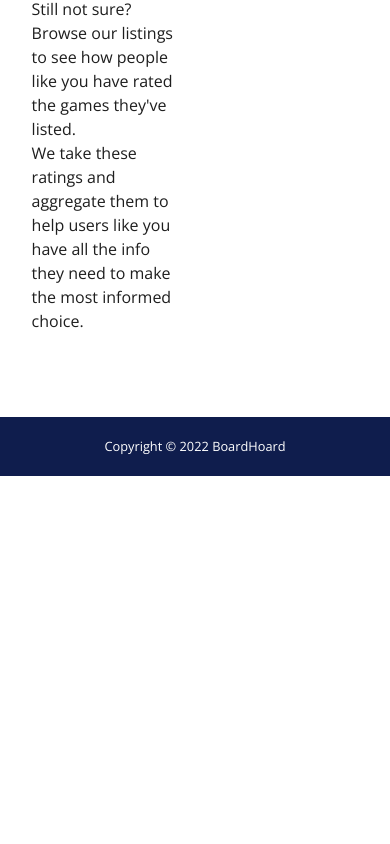
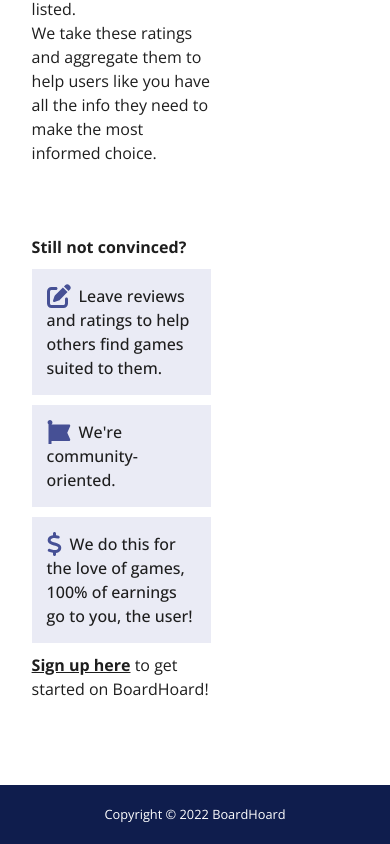
Before and after one commit to BesteSevinc/appDesign, a React (Create React App) app in the folder frontend/: page /aboutus in a window 390 px wide. Shown: the part 921-1765 px from the top of the page. Before the commit the page ends 1397 px from the top, so only its background shows below. Built offline with nearby package versions, Linux system fonts and the light colour scheme; a web font is replaced by a local one.

Commit message:
Finished ABout Us page, added responsiveness.

```diff
--- a/frontend/src/about.css
+++ b/frontend/src/about.css
@@ -15,3 +15,12 @@
     width: 50%;
     margin: 1em 1em 15% 1em;
 }
+.about-cta a{
+    text-decoration: underline;
+    font-weight: bold;
+}
+@media (max-width: 701px) {
+    .about-container {
+        flex-direction: column;
+    }
+}
--- a/frontend/src/views/AboutUsScreen.js
+++ b/frontend/src/views/AboutUsScreen.js
@@ -1,4 +1,5 @@
 import '../about.css';
+import { Link } from 'react-router-dom';
 import { FontAwesomeIcon } from '@fortawesome/react-fontawesome';
 import { faFontAwesome, faDollarSign, faPenToSquare } from '@fortawesome/free-solid-svg-icons';
 // Richard's Code
@@ -29,6 +30,9 @@ function AboutUsScreen() {
                 <FontAwesomeIcon icon={faDollarSign} size="xl" style={{ color: '#465095', paddingRight: '8px' }} />
                 We do this for the love of games, 100% of earnings go to you, the user!
             </div>
+            <div className='about-cta'>
+                <p><Link to="/signup">Sign up here</Link> to get started on BoardHoard!</p>
+            </div>
         </div>
         </main>
     );
```
